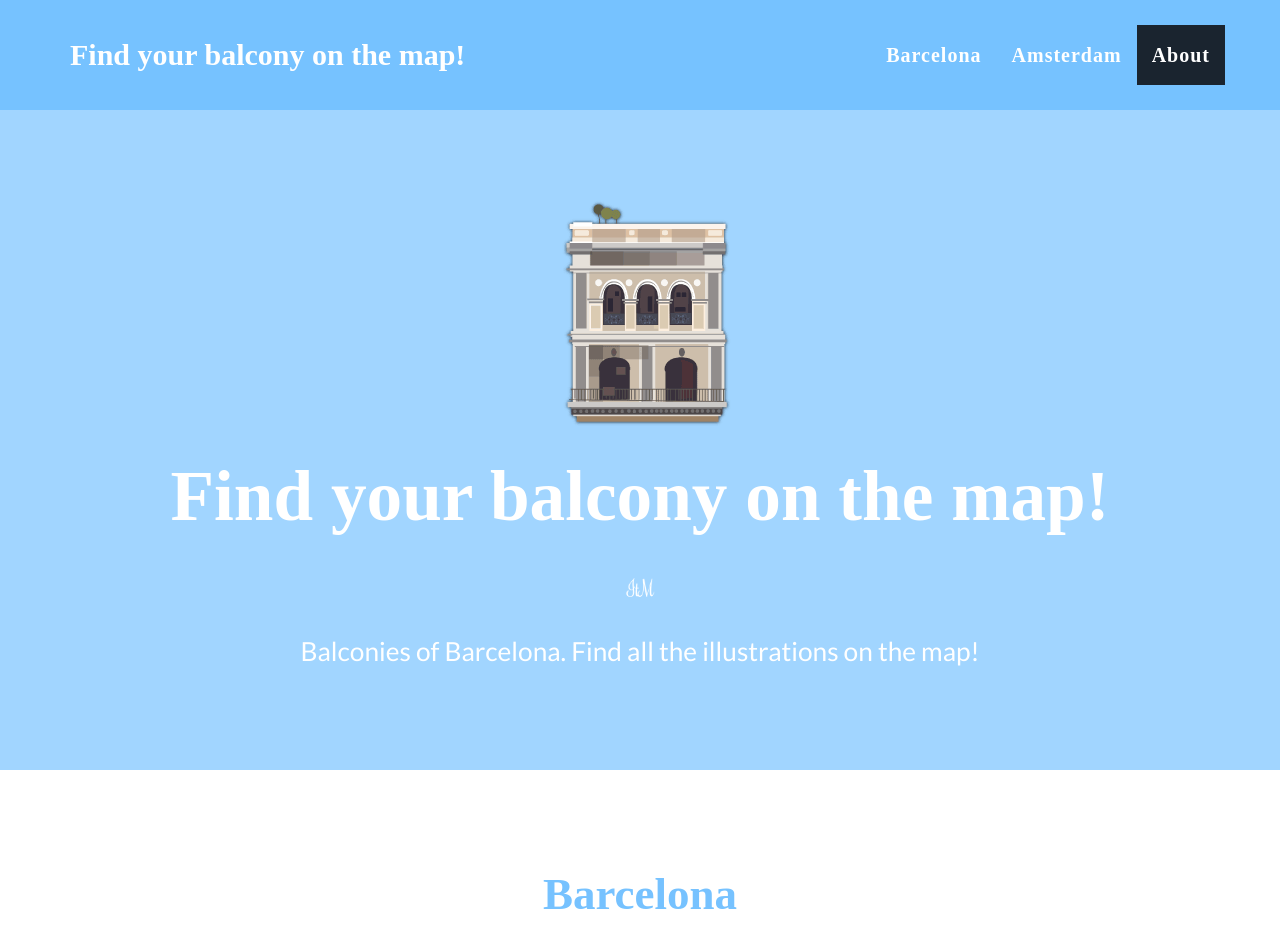
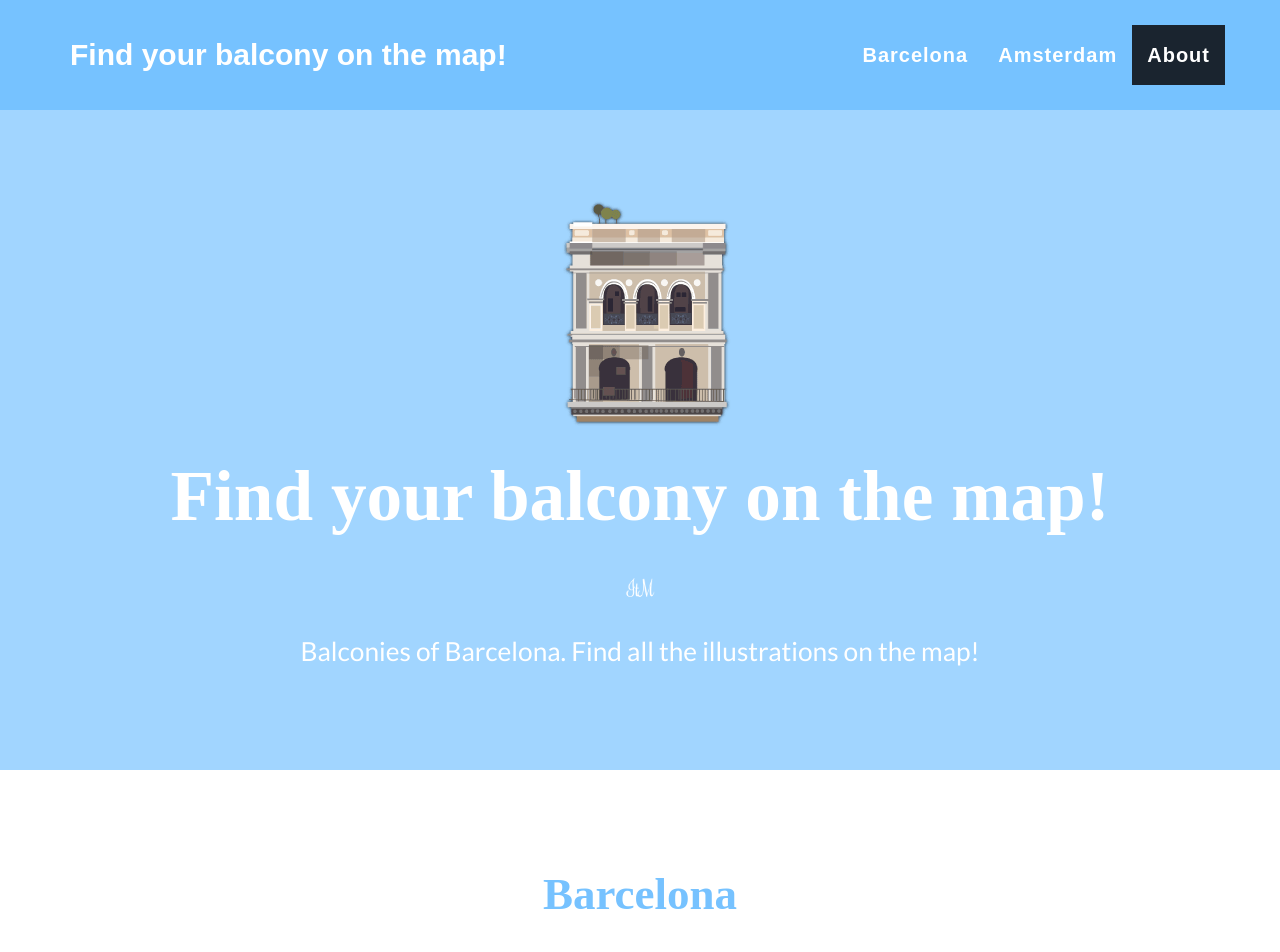
Before and after one commit to balcons/balcons.github.io, a Jekyll site: the page built from index.md, in a window 1280 px wide. Shown: the top 952 px of the page. Built offline with Jekyll 4.4.1, drawn with Linux system fonts in a browser that asks for light colours.

Commit message:
font navbarchanged

```diff
--- a/_includes/css/main.css
+++ b/_includes/css/main.css
@@ -154,7 +154,7 @@ header .intro-text .skills {
 }
 
 .navbar {
-    font-family: 'Alegreya SC', serif;
+    font-family: 'Montserrat Alternates', sans-serif;
     font-weight: 700;
 }
 
```
